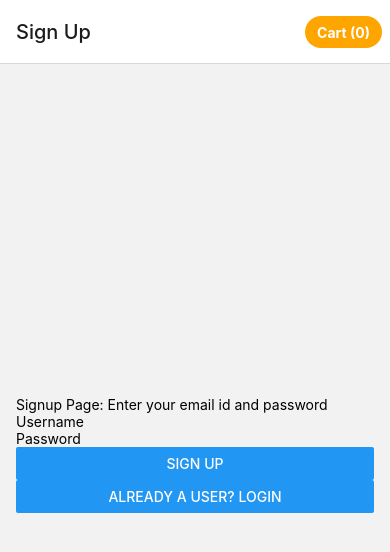
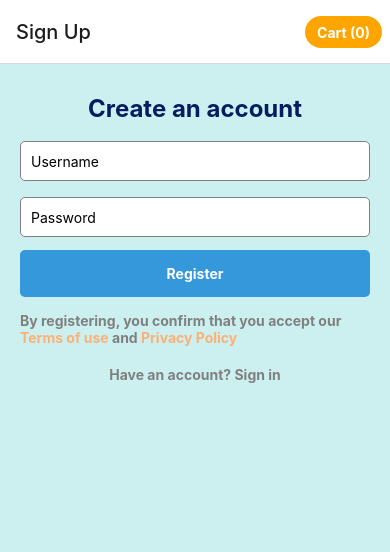
Before and after one commit to aaditya1803/cpad-ecommerce, a React Native app: screen /Signup in a window 390 px wide. Shown: the top 552 px of the page. Built offline with nearby package versions, Linux system fonts and the light colour scheme.

Commit message:
added css for login and signup page

```diff
--- a/App.js
+++ b/App.js
@@ -62,6 +62,6 @@ function App() {
 const styles = StyleSheet.create({
   headerTitle: {
     fontSize: 20
-  }
+  },
 });
 export default App;
--- a/screens/Login.js
+++ b/screens/Login.js
@@ -1,12 +1,15 @@
 import React from 'react';
-import { View, Text, TextInput, Button, StyleSheet } from 'react-native';
+import { View, Text, TextInput,TouchableOpacity, Button, StyleSheet,useWindowDimensions,Image } from 'react-native';
 import { useForm, Controller } from 'react-hook-form';
 import { SafeAreaView } from 'react-native-safe-area-context';
+import favicon from '../assets/ecommerce.png'
 // import auth from '@react-native-firebase/auth';
 import { getAuth, signInWithEmailAndPassword, createUserWithEmailAndPassword } from 'firebase/auth';
 
 export const Login = ({ navigation }) => {
     const { control, handleSubmit, formState: { errors } } = useForm();
+
+    const {height} = useWindowDimensions();
 
     const onSubmit = async (data) => {
         try {
@@ -21,15 +24,18 @@ export const Login = ({ navigation }) => {
     };
 
     return (
-        <SafeAreaView style={styles.container}>
-            <Text>Login Page</Text>
+        <SafeAreaView style={styles.root}>
+            <Text style={styles.title}>Login Page</Text>
+            <Image source={favicon} style={[styles.logo,{height:height*0.3}]} resizeMode="contain" />
             <Controller
                 control={control}
                 render={({ field }) => (
                     <TextInput
+                        style={styles.input}
                         placeholder="Username"
                         onChangeText={text => field.onChange(text)}
                         value={field.value}
+
                     />
                 )}
                 name="username"
@@ -40,6 +46,7 @@ export const Login = ({ navigation }) => {
                 control={control}
                 render={({ field }) => (
                     <TextInput
+                        style={styles.input}
                         placeholder="Password"
                         secureTextEntry
                         onChangeText={text => field.onChange(text)}
@@ -50,16 +57,51 @@ export const Login = ({ navigation }) => {
                 rules={{ required: 'Password is required' }}
             />
             {/* {errors.password && <Text>{errors.password.message}</Text>} */}
-            <Button title="Login" onPress={handleSubmit(onSubmit)} />
+            <TouchableOpacity style={styles.button} onPress={handleSubmit(onSubmit)}>
+                <Text style={{ color: 'white', fontWeight: 'bold' }}>Login</Text>
+            </TouchableOpacity>
         </SafeAreaView>
     );
 };
 
 const styles = StyleSheet.create({
-    container: {
+    root:{
         flex: 1,
-        justifyContent: 'center',
-        padding: 16,
+        alignItems:'center',
+        padding:20,
+        backgroundColor:"#ccf0ef"
+    },
+    title:{
+        fontSize:24,
+        fontWeight:"bold",
+        color:"#051C60",
+        margin: 5
+    },
+    input: {
+        height: 40,
+        width: '100%',
+        borderColor: 'gray',
+        borderWidth: 1,
+        marginTop: 4,
+        marginBottom: 8,
+        paddingLeft: 10,
+        paddingRight: 10,
+        borderRadius: 5,
+        backgroundColor: '#fff',
+    },
+
+    button: {
+        width: '100%',
+        padding: 15,
+        marginVertical: 5,
+        alignItems: 'center',
+        borderRadius: 5,
+        backgroundColor: '#3498db',
+    },
+    logo:{
+        width:"80%",
+        maxWidth: 300,
+        maxHeight:200,
     },
 });
 
--- a/screens/Signup.js
+++ b/screens/Signup.js
@@ -1,5 +1,5 @@
 import React from 'react';
-import { View, Text, TextInput, Button, StyleSheet } from 'react-native';
+import { View, Text, TextInput,TouchableOpacity, Button, StyleSheet } from 'react-native';
 import { useForm, Controller } from 'react-hook-form';
 import { SafeAreaView } from 'react-native-safe-area-context';
 import { app } from '../firebaseConfig.js';
@@ -34,12 +34,13 @@ export const Signup = ({ navigation }) => {
     };
 
     return (
-        <SafeAreaView style={styles.container}>
-            <Text>Signup Page: Enter your email id and password</Text>
+        <SafeAreaView style={styles.root}>
+            <Text style={styles.title}>Create an account</Text>
             <Controller
                 control={control}
                 render={({ field }) => (
                     <TextInput
+                        style={styles.input}
                         placeholder="Username"
                         onChangeText={text => field.onChange(text)}
                         value={field.value}
@@ -53,6 +54,7 @@ export const Signup = ({ navigation }) => {
                 control={control}
                 render={({ field }) => (
                     <TextInput
+                        style={styles.input}
                         placeholder="Password"
                         secureTextEntry
                         onChangeText={text => field.onChange(text)}
@@ -63,19 +65,61 @@ export const Signup = ({ navigation }) => {
                 rules={{ required: 'Password is required' }}
             />
             {/* {errors.password && <Text>{errors.password.message}</Text>} */}
-            <Button title="Sign Up" onPress={() => handleSubmit(onSubmit)()} />
-            <Button title="Already a user? Login" onPress={onLogin} />
+            <TouchableOpacity style={styles.button} onPress={() => handleSubmit(onSubmit)()}>
+                <Text style={{ color: 'white', fontWeight: 'bold' }}>Register</Text>
+            </TouchableOpacity>
+            <Text style={styles.text}>By registering, you confirm that you accept our <Text style={styles.link}>Terms of use </Text>and <Text style={styles.link}>Privacy Policy</Text></Text>
+            <TouchableOpacity  onPress={onLogin}>
+                <Text style={styles.text}>Have an account? Sign in</Text>
+            </TouchableOpacity>
 
         </SafeAreaView>
     );
 };
 
 const styles = StyleSheet.create({
-    container: {
+    root:{
         flex: 1,
-        justifyContent: 'center',
-        padding: 16,
+        alignItems:'center',
+        padding:20,
+        backgroundColor:"#ccf0ef"
     },
+    title:{
+        fontSize:24,
+        fontWeight:"bold",
+        color:"#051C60",
+        margin: 10
+    },
+    input: {
+        height: 40,
+        width: '100%',
+        borderColor: 'gray',
+        borderWidth: 1,
+        marginTop: 8,
+        marginBottom: 8,
+        paddingLeft: 10,
+        paddingRight: 10,
+        borderRadius: 5,
+        backgroundColor: '#fff',
+    },
+    text:{
+        color:"gray",
+        marginVertical:10,
+        fontWeight:"bold",
+
+    },
+    button: {
+        width: '100%',
+        padding: 15,
+        marginVertical: 5,
+        alignItems: 'center',
+        borderRadius: 5,
+        backgroundColor: '#3498db',
+    },
+    link:{
+        color:"#FDB075"
+    }
+
 });
 
 // export default Signup;
```
Also changed, not shown: assets/ecommerce.png (added), 1 other file (tests, documents, lock files or other folders).
